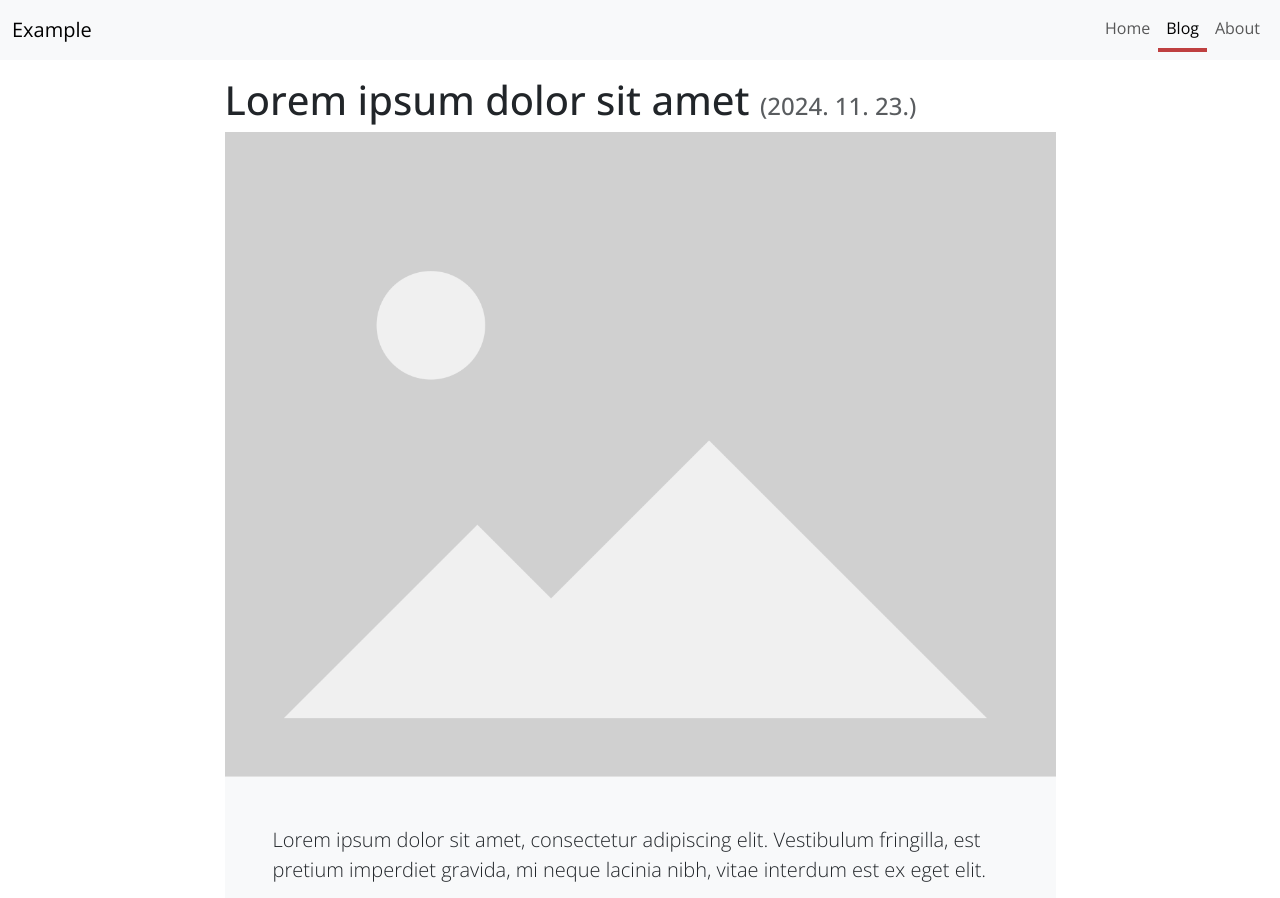
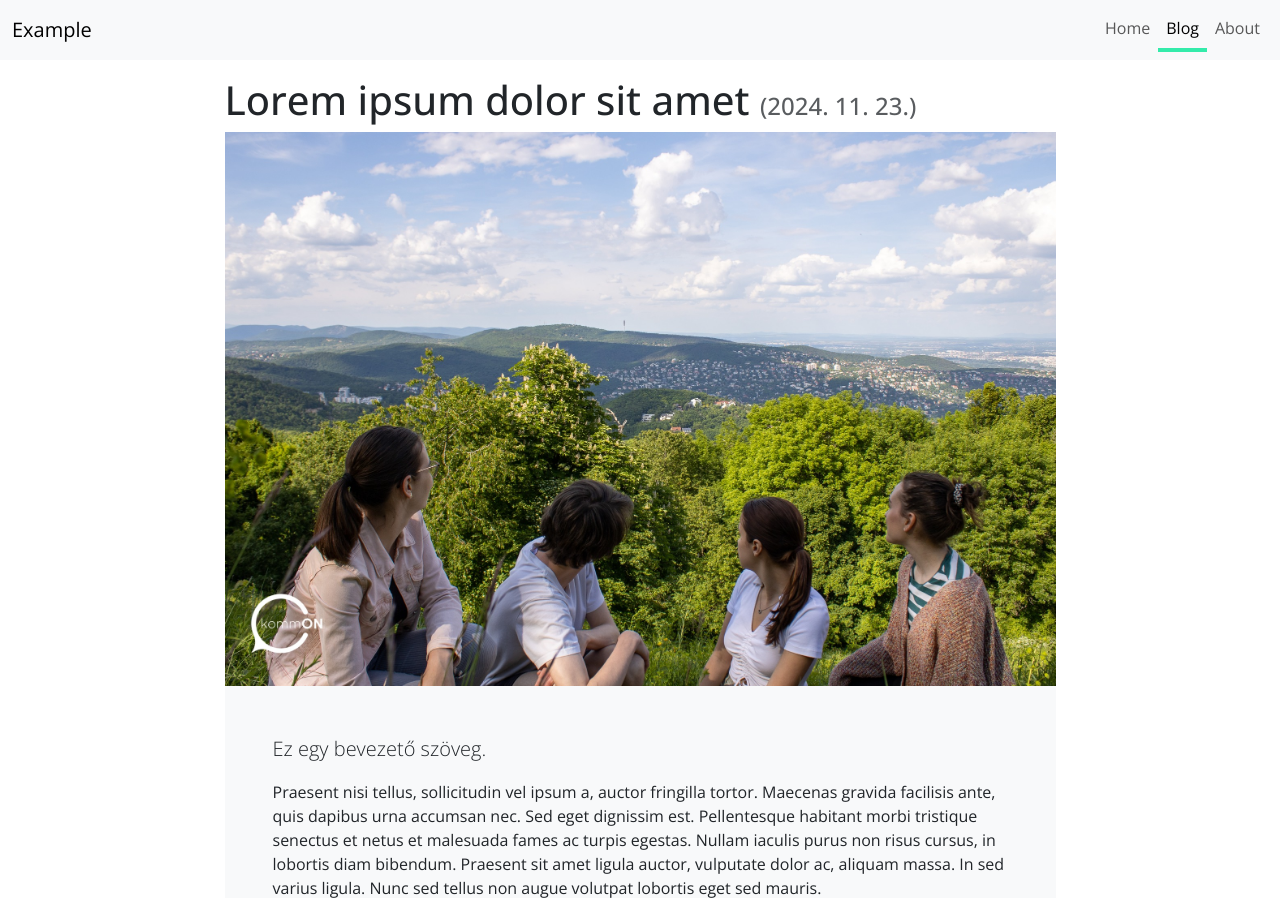
Before and after one commit to komm-on/reka.komm-on.hu, an Eleventy site: page src/blog/lorem-ipsum-dolor-sit-amet.md in a window 1280 px wide. Shown: the top 898 px of the page. Built offline with nearby package versions, Linux system fonts and the light colour scheme; Eleventy itself is replaced by a stand-in of ours; files that its build step writes are made by us from their sources; a web font is replaced by a local one.

Commit message:
Új blog poszt

```diff
--- a/src/blog/lorem-ipsum-dolor-sit-amet.md
+++ b/src/blog/lorem-ipsum-dolor-sit-amet.md
@@ -4,10 +4,9 @@ layout: article
 date: 2024-11-23
 title: Lorem ipsum dolor sit amet
 teaser: >
-  Lorem ipsum dolor sit amet, consectetur adipiscing elit. Vestibulum
-  fringilla, est pretium imperdiet gravida, mi neque lacinia nibh, vitae
-  interdum est ex eget elit.
-cover: /assets/images/placeholder.png
+  Ez egy bevezető szöveg.
+cover: /assets/images/kép12.jpg
+
 ---
 
 Praesent nisi tellus, sollicitudin vel ipsum a, auctor fringilla tortor.
--- a/src/styles/main.scss
+++ b/src/styles/main.scss
@@ -1,6 +1,6 @@
 $color-mode-type: media-query;
 $font-family-base: "OpenSans";
-$primary: hsl(0, 50%, 50%);
+$primary: hsl(159°, 82%, 56%);
 
 $bootstrap-icons-font-dir: "/assets/fonts";
 @import "pkg:bootstrap-icons/font/bootstrap-icons.scss";
```
Also changed, not shown: src/index.html (+1 -0 lines), src/assets/images/kép12.jpg (added), 1 other file.
